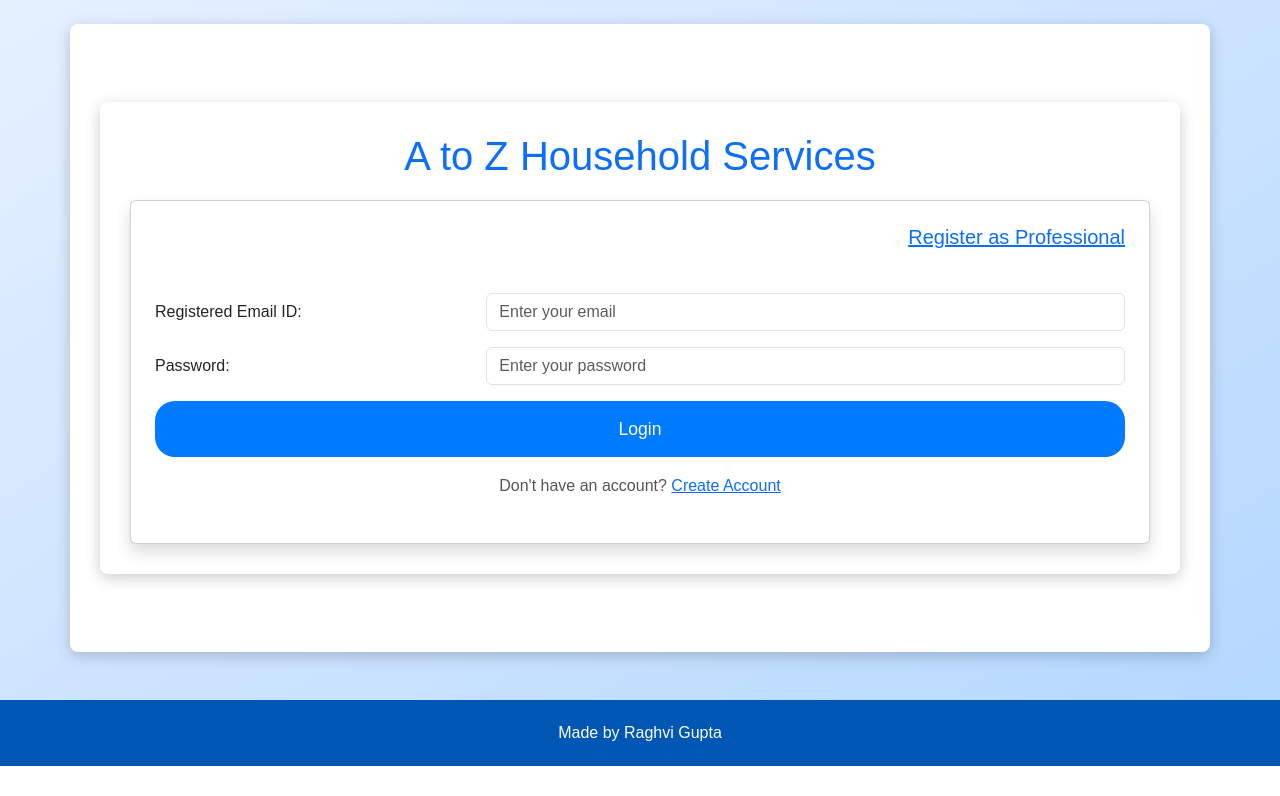
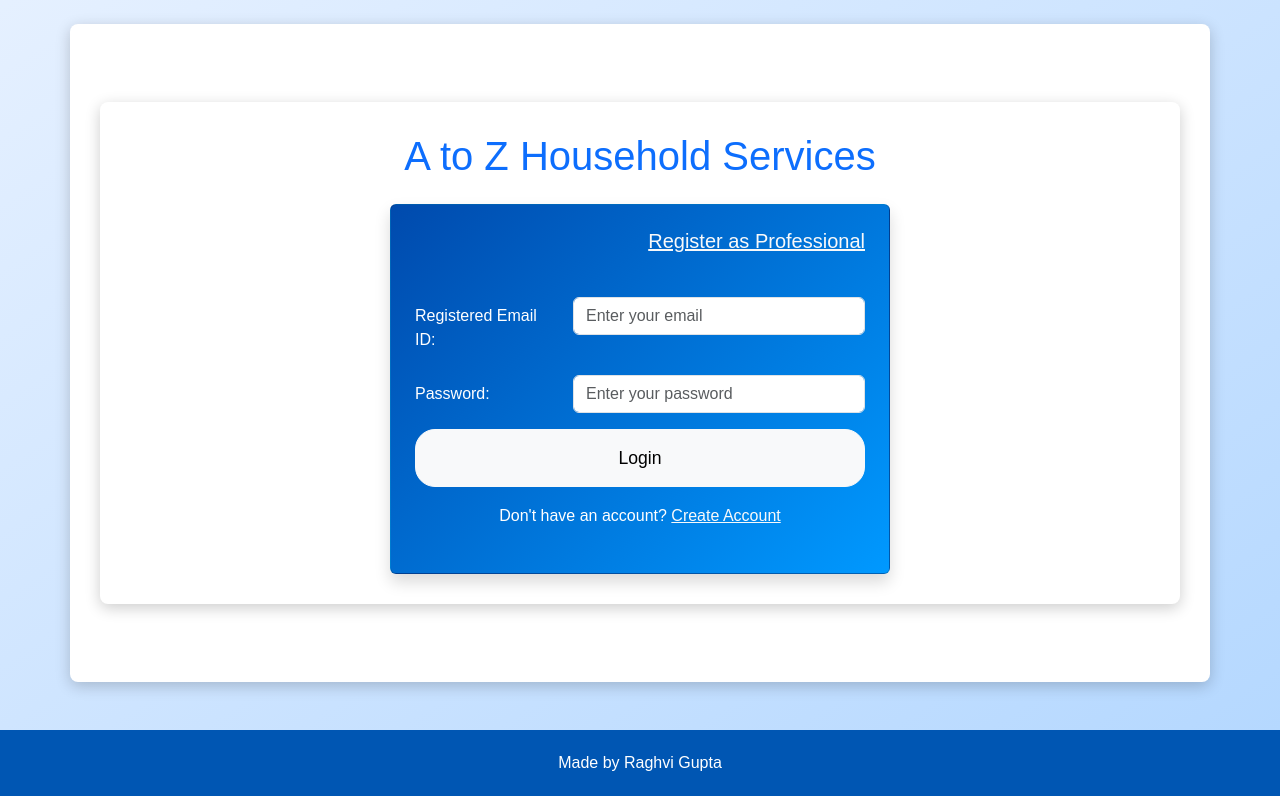
Before and after one commit to raghzzzspace/household_services_backup, a Flask app: page /user/login in a window 1280 px wide. Shown: the part 60-856 px from the top of the page. Before the commit the page ends 826 px from the top, so only its background shows below. Run offline with Flask 3, Linux system fonts and the light colour scheme.

Commit message:
improved login page

```diff
--- a/templates/user/login.html
+++ b/templates/user/login.html
@@ -2,12 +2,12 @@
 
 {% block body %}
 <div class="container my-5">
-    <h1 class="text-center text-primary">A to Z Household Services</h1>
+    <h1 class="text-center text-primary mb-4">A to Z Household Services</h1>
 
-    <div class="card p-4 rounded shadow">
+    <div class="card p-4 rounded shadow mx-auto" style="max-width: 500px; background: linear-gradient(135deg, #004aad, #0099ff);">
         <div class="mb-4 text-end">
-            <h2 class="text-primary fs-5">
-                <a href="{{ url_for('service_prof_signup') }}">Register as Professional</a>
+            <h2 class="text-white fs-5">
+                <a href="{{ url_for('service_prof_signup') }}" class="text-light">Register as Professional</a>
             </h2>
         </div>
 
@@ -27,21 +27,21 @@
 
         <form action="{{ url_for('user_login') }}" method="POST">
             <div class="mb-3 row">
-                <label for="email" class="col-md-4 col-form-label">Registered Email ID:</label>
+                <label for="email" class="col-md-4 col-form-label text-white">Registered Email ID:</label>
                 <div class="col-md-8">
                     <input type="email" class="form-control" id="email" name="email" required placeholder="Enter your email">
                 </div>
             </div>
             <div class="mb-3 row">
-                <label for="password" class="col-md-4 col-form-label">Password:</label>
+                <label for="password" class="col-md-4 col-form-label text-white">Password:</label>
                 <div class="col-md-8">
                     <input type="password" class="form-control" id="password" name="password" required placeholder="Enter your password">
                 </div>
             </div>
-            <button type="submit" class="btn btn-primary btn-lg w-100">Login</button>
+            <button type="submit" class="btn btn-light btn-lg w-100">Login</button>
         </form>
         <div class="text-center mt-3">
-            <p>Don't have an account? <a href="{{ url_for('user_register') }}">Create Account</a></p>
+            <p class="text-white">Don't have an account? <a href="{{ url_for('user_register') }}" class="text-light">Create Account</a></p>
         </div>
     </div>
 </div>
```
